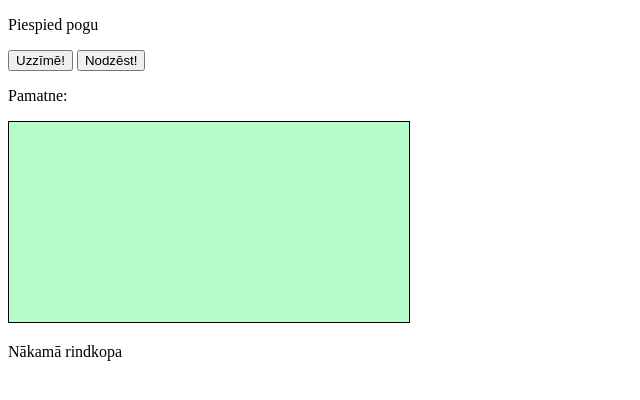
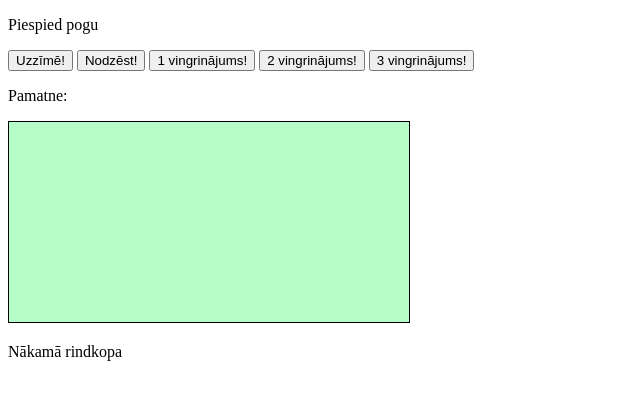
Before and after one commit to Spector255/HCJ, a plain HTML site: page index.html in a window 1280 px wide. Shown: the whole page, without its empty margins (0-640 px from the left). Drawn offline with Linux system fonts and the light colour scheme.

Commit message:
Vingrinājumi

```diff
--- a/index.html
+++ b/index.html
@@ -10,6 +10,9 @@
 	  <p> Piespied pogu</p>
 	  <button type="button" onclick="draw()">Uzzīmē!</button>
 	  <button type="button" onclick="erase()">Nodzēst!</button>
+	  <button type="button" onclick="ving1()">1 vingrinājums!</button>
+	  <button type="button" onclick="ving2()">2 vingrinājums!</button>
+	  <button type="button" onclick="ving3()">3 vingrinājums!</button>
 	  <p>Pamatne: </p>
 	  <canvas id="Audeklis" width="400" height="200">  </canvas>
 	  <p>Nākamā rindkopa</p>
--- a/script.js
+++ b/script.js
@@ -12,6 +12,8 @@ function draw(){
 	zimejums.fill();   //aizpildījums
 	zimejums.stroke(); //rāmis
 	zimejums.strokeStyle="#000000";
+	zimejums.font = "20px Arial";
+	zimejums.fillText("Mans zīmejums", 10, 100);
 }
 
 function erase(){
@@ -19,3 +21,36 @@ function erase(){
 	var zimejums = pamatne.getContext("2d");
 	zimejums.clearRect(0, 0, pamatne.width, pamatne.height); //clear html5 canvas
 }
+
+function ving1(){
+	let SkA, SkB, SkC, SkD, SkE;
+	SkB = Number(prompt("Ievadiet pirmo skaitli (B)"));
+	SkC = Number(prompt("Ievadiet otro skaitli (C)"));
+	SkD = Number(prompt("Ievadiet trešo skaitli (D)"));
+	SkE = Number(prompt("Ievadiet ceturto skaitli (E)"));
+	SkA = (2*SkB+SkC)/(SkD-SkE)
+	alert("Skaitlis A ir vienāds ar: " + SkA);
+}
+
+function ving2(){
+	let R, X, Y, Z, A, C, P;
+	R = Number(prompt("Ievadiet radiusu (R)"));
+	C = parseInt(Math.round(2*Math.PI*R))
+	X = Number(prompt("Ievadiet skaitli (X)"));
+	P = Number(prompt("Ievadiet pakāpe (P)"));
+	Y = Math.pow(X, P);
+	Z = Math.sqrt(Y);
+	A = Math.abs(X-R)
+	alert("Skaitlis A ir vienāds ar: " + A);
+}
+
+function ving3(){
+	var pamatne = document.getElementById("Audeklis");
+	var zimejums = pamatne.getContext("2d");
+	let platums, augstums;
+	platums = Number(prompt("Ievadiet taisnstūra platumu (platums)"));
+	augstums = platums / 2;
+	zimejums.lineWidth = 5; // līnijas biezums
+	//zimejums.strokeStyle="green"; līnijas krāsa
+	zimejums.strokeRect(15,15,platums,augstums);
+}
```
